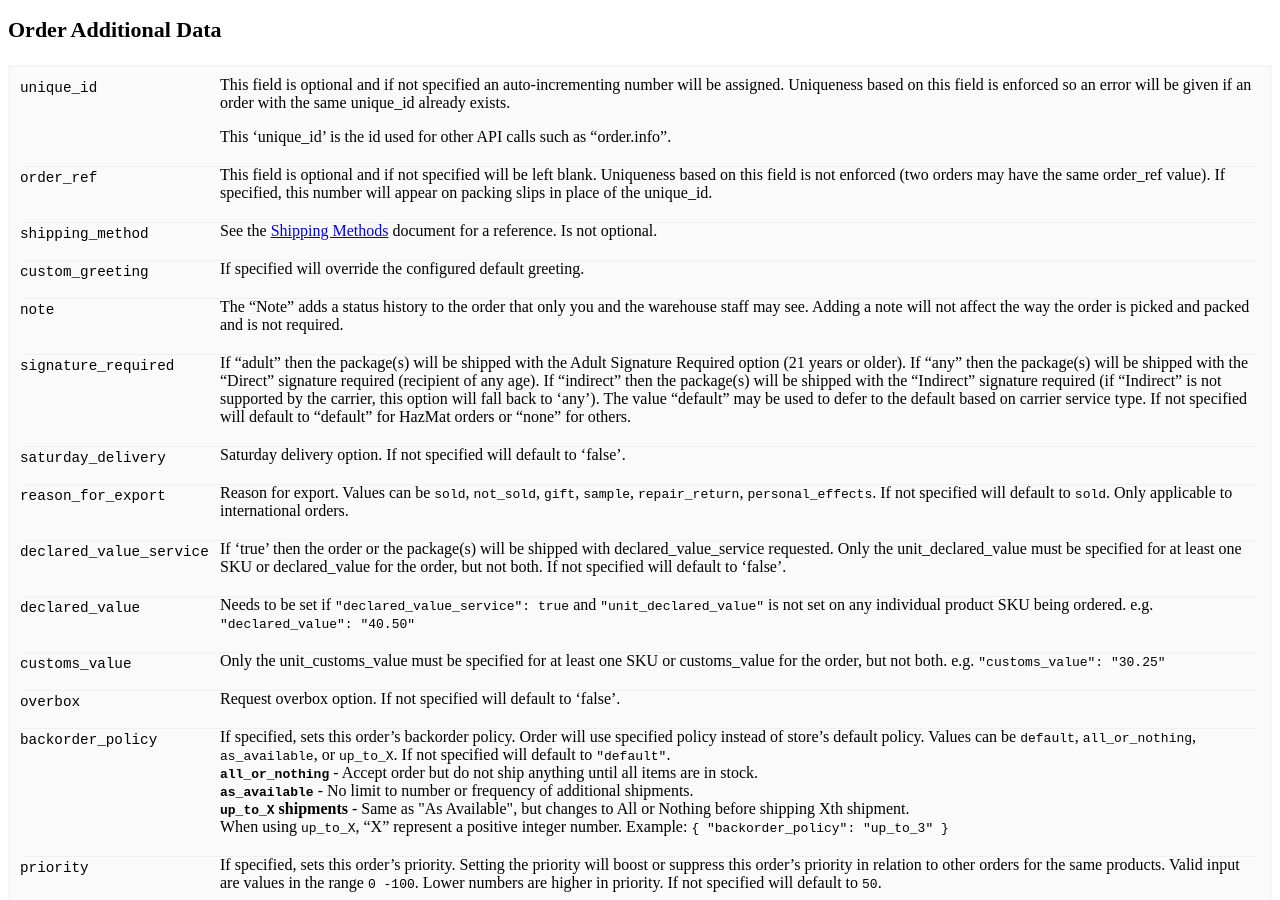
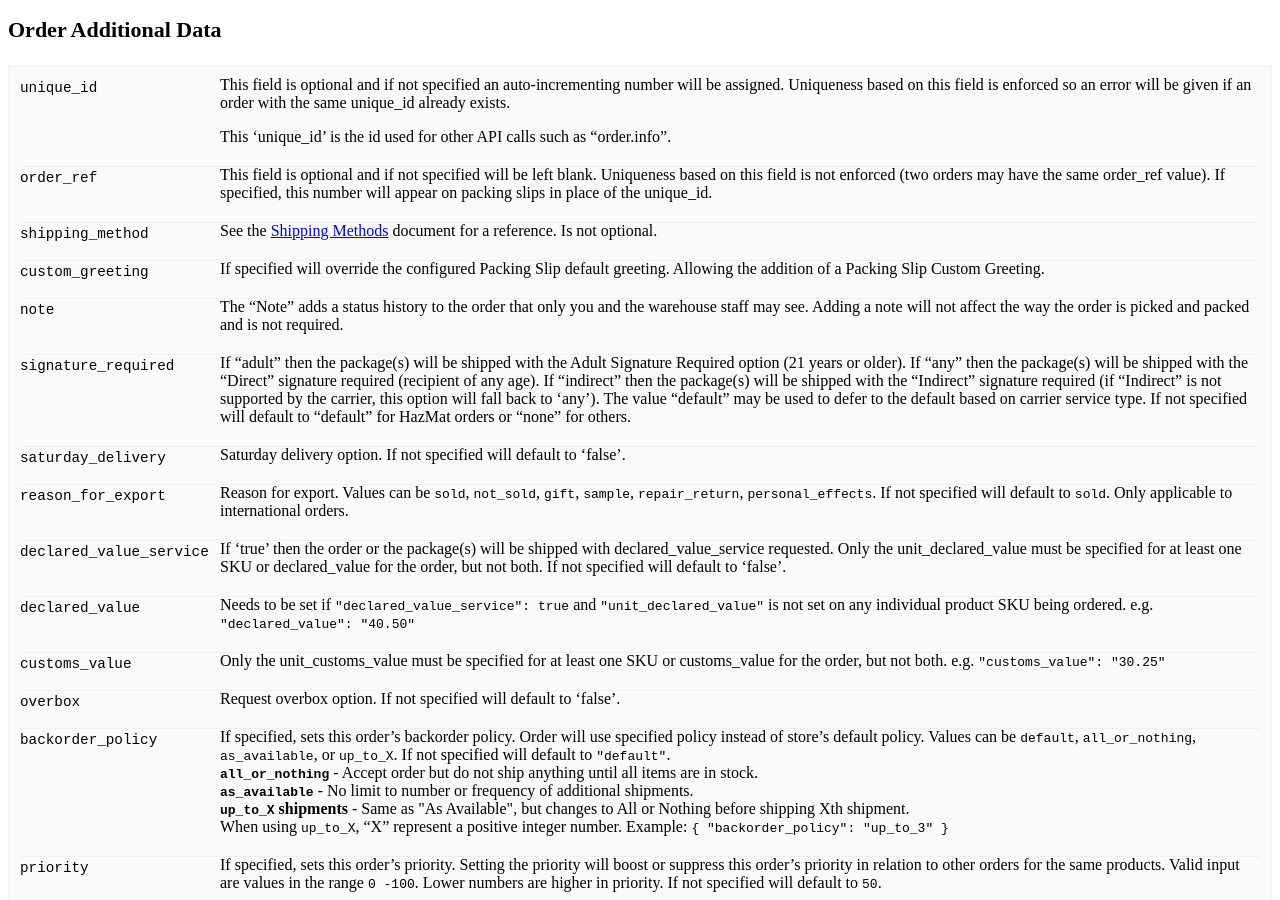
Before and after one commit to ShipStream/shipstream.github.io, a Jekyll site: the page built from _posts/2014-07-25-order.md, in a window 1280 px wide and 900 px high, scrolled down 2199 px. Built offline with Jekyll 4.4.1, drawn with Linux system fonts in a browser that asks for light colours; a style sheet for code colours, icons or effects is not loaded.

Commit message:
Update description of the custom_greeting property.

```diff
--- a/_posts/2014-07-25-order.md
+++ b/_posts/2014-07-25-order.md
@@ -136,7 +136,7 @@ shipping_method
 : See the <a href="/doc/shipping-methods.html">Shipping Methods</a> document for a reference. Is not optional.
 
 custom_greeting
-: If specified will override the configured default greeting.
+: If specified will override the configured Packing Slip default greeting.  Allowing the addition of a Packing Slip Custom Greeting.
 
 note
 : The "Note" adds a status history to the order that only you and the warehouse staff may see.
```
